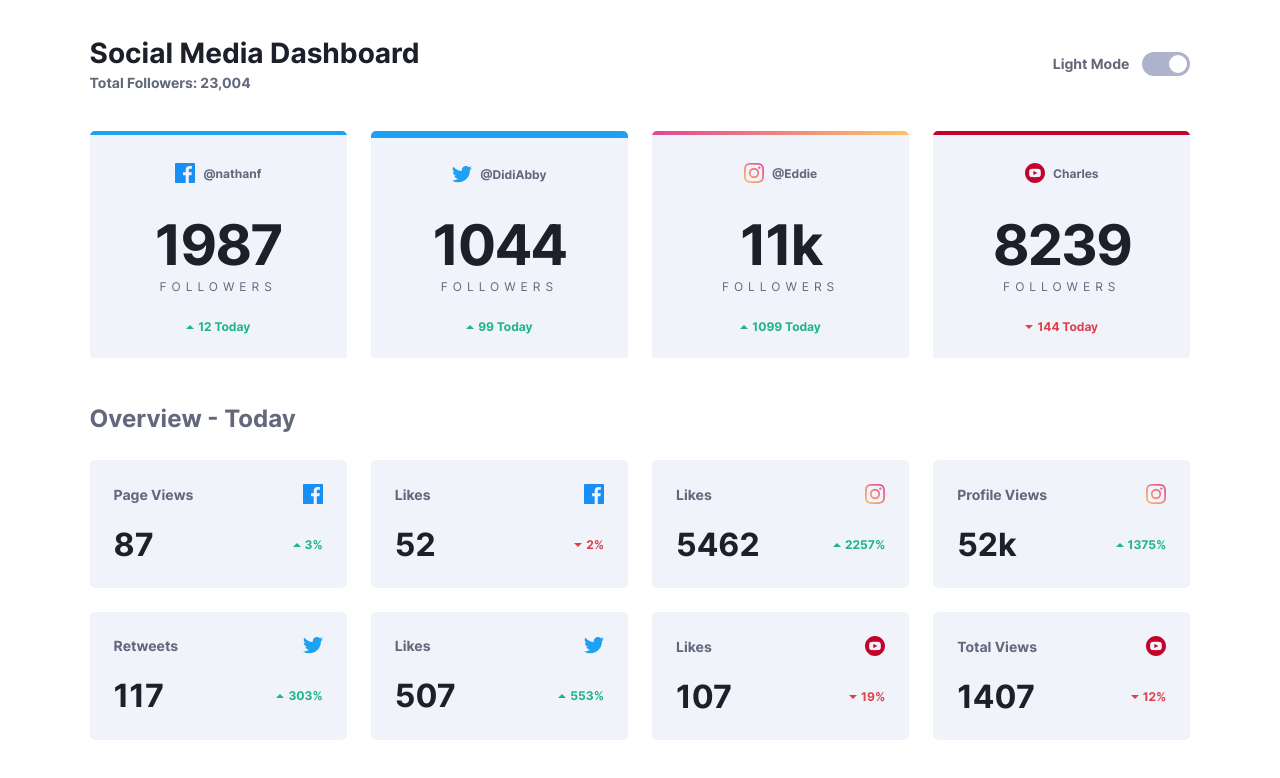
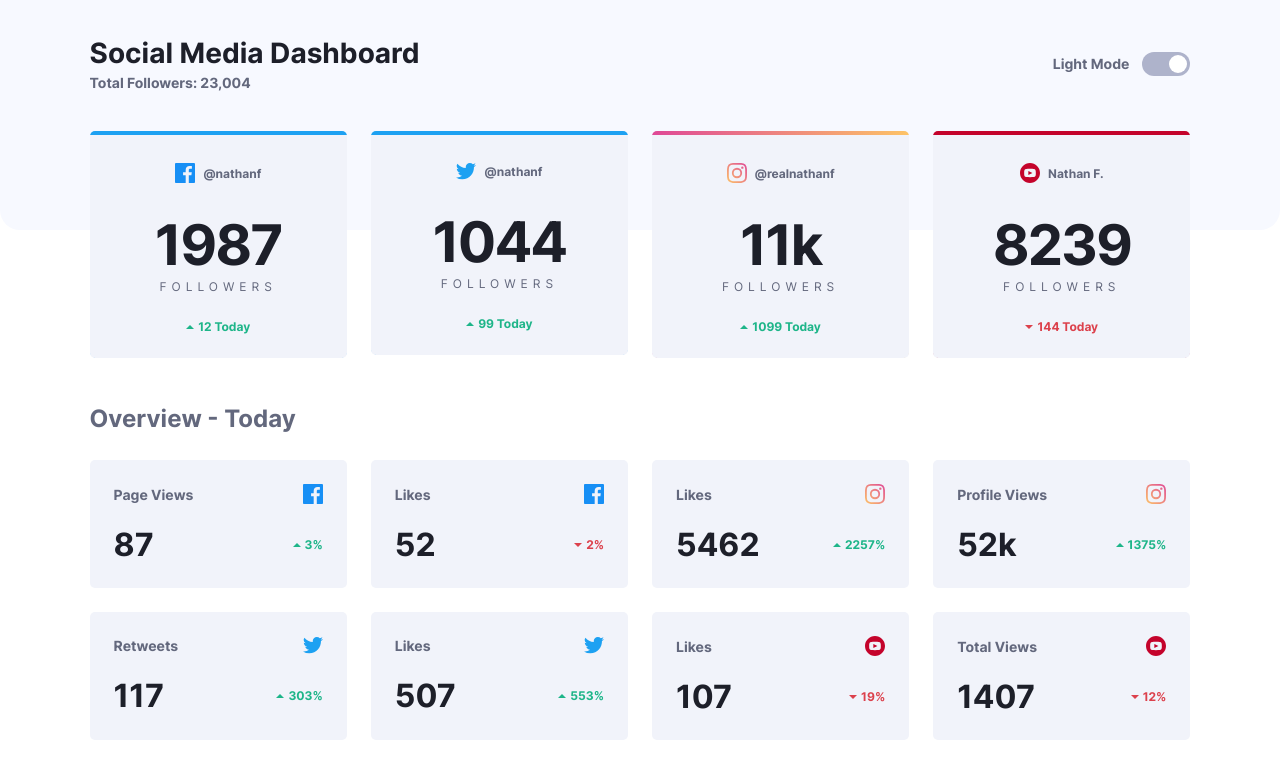
Before and after one commit to ScarAgathor/sm-dashboard-frontend-mentor, a plain HTML site: page index.html in a window 1280 px wide. Drawn offline with Linux system fonts and the light colour scheme.

Commit message:
Completed project with compiled css file for easier reading

```diff
--- a/app.js
+++ b/app.js
@@ -1,6 +1,7 @@
 const theme = window.matchMedia("(prefers-color-scheme: dark)");
-const body = document.querySelector('[data-theme]');
+const body = document.querySelector('[data-body-theme]');
 const themeButton = document.getElementById('check');
+const bodyBg = document.querySelector('[data-bg-body');
 const themeName = document.querySelector('[data-theme-name]');
 const headingTitle = document.querySelector('[data-heading-title]');
 const headingText = document.querySelector('[data-heading-text]');
@@ -14,7 +15,7 @@ const statTitle = document.querySelectorAll('[data-stat-title');
 const statValue = document.querySelectorAll('[data-stat-value]');
 
 window.onload = () => {
-    // Theme switching Logic for page load
+    // Theme switching Logic for on page load
     if(theme.matches) {
         setDarkTheme();
         themeButton.checked = false;
@@ -33,11 +34,11 @@ themeButton.addEventListener('click', () => {
     }
 })
 
-
-
 function setDarkTheme() {
     body.classList.add('body--dark');
     body.classList.remove('body--light');
+    bodyBg.classList.add('body__bg--dark');
+    bodyBg.classList.remove('body__bg--light');
     headingTitle.classList.add('heading__title--dark');
     headingTitle.classList.remove('heading__title--light');
     headingText.classList.add('heading__text--dark');
@@ -72,6 +73,8 @@ function setDarkTheme() {
 function setLightTheme() {
     body.classList.remove('body--dark');
     body.classList.add('body--light');
+    bodyBg.classList.remove('body__bg--dark');
+    bodyBg.classList.add('body__bg--light');
     headingTitle.classList.remove('heading__title--dark');
     headingTitle.classList.add('heading__title--light');
     headingText.classList.remove('heading__text--dark');
--- a/index.html
+++ b/index.html
@@ -7,7 +7,10 @@
     <link rel="stylesheet" href="styles/style.css">
     <script src="app.js" defer></script>
 </head>
-<body class="body--dark" data-theme="dark">
+<body class="body--dark" data-body-theme="dark">
+
+    <div class="body__bg body__bg--dark" data-bg-body></div>
+
     <header>
         <div class="heading">
             <h1 class="heading__title heading__title--dark" data-heading-title>Social Media Dashboard</h1>
@@ -38,7 +41,7 @@
 
             <div class="account--twitter">
                 <div class="account account--dark" tabindex="0" data-account>
-                    <p class="account__username account__username--dark" data-account-username><img src="images/icon-twitter.svg" alt=""><span>@DidiAbby</span> </p>
+                    <p class="account__username account__username--dark" data-account-username><img src="images/icon-twitter.svg" alt=""><span>@nathanf</span> </p>
                     <p class="account__value account__value--dark" data-account-value>1044</p>
                     <p class="account__logo account__logo--dark" data-account-logo>FOLLOWERS</p>
                     <p class="performance performance--green"><img src="images/icon-up.svg" alt="">99 Today</p>
@@ -47,7 +50,7 @@
 
             <div class="account--instagram">
                 <div class="account account--dark" tabindex="0" data-account>
-                    <p class="account__username account__username--dark" data-account-username><img src="images/icon-instagram.svg" alt=""><span>@Eddie</span></p>
+                    <p class="account__username account__username--dark" data-account-username><img src="images/icon-instagram.svg" alt=""><span>@realnathanf</span></p>
                     <p class="account__value account__value--dark" data-account-value>11k</p>
                     <p class="account__logo account__logo--dark" data-account-logo>FOLLOWERS</p>
                     <p class="performance performance--green"><img src="images/icon-up.svg" alt="">1099 Today</p>
@@ -56,7 +59,7 @@
 
             <div class="account--youtube">
                 <div class="account account--dark" tabindex="0" data-account>
-                    <p class="account__username account__username--dark" data-account-username><img src="images/icon-youtube.svg" alt=""><span>Charles</span></p>
+                    <p class="account__username account__username--dark" data-account-username><img src="images/icon-youtube.svg" alt=""><span>Nathan F.</span></p>
                     <p class="account__value account__value--dark" data-account-value>8239</p>
                     <p class="account__logo account__logo--dark" data-account-logo>FOLLOWERS</p>
                     <p class="performance performance--red"><img src="images/icon-down.svg" alt="">144 Today</p>
@@ -162,13 +165,3 @@
 
 </body>
 </html>
-
-<!--
-Things used
-
-scss
-prefer-color-scheme in js logic
-BEM
-JS
-
--->
--- a/styles/style.scss
+++ b/styles/style.scss
@@ -7,11 +7,11 @@
     background: $bgColor;
     height: 227px;
     border-radius: 5px;
+    border-bottom-left-radius: 7px;
+    border-bottom-right-radius: 7px;
 }
 
-// Add background image from figma on body
-
-$body-bg-dark: #20222f;
+$body-bg-dark: #1d1f29;
 $body-bg-light: #ffffff;
 $card-bg-dark: #252b42;
 $card-bg-dark-interact: #333a55;
@@ -28,14 +28,34 @@ body {
     width: 100%;
     height: 100vh;
     padding: 36px clamp(25px, 7vw, 160px);
+    position: relative;
+
+    .body__bg {
+        position: absolute;
+        width: 100%;
+        height: 230px;
+        border-bottom-left-radius: 20px;
+        border-bottom-right-radius: 20px;
+        z-index: -1;
+        top: 0;
+        left: 0;
+    }
 }
 
 .body--dark {
     background-color: $body-bg-dark;
+
+    .body__bg--dark {
+        background-color: #20222f;
+    }
 }
 
 .body--light {
     background-color: $body-bg-light;
+
+    .body__bg--light {
+        background-color: #f7f9ff;
+    }
 }
 
 header {
@@ -187,8 +207,8 @@ main {
 .account {
     display: grid;
     justify-content: center;
-    border-bottom-left-radius: 3px;
-    border-bottom-right-radius: 3px;
+    border-bottom-left-radius: 5px;
+    border-bottom-right-radius: 5px;
     padding: 28px 0 24px 0;
     text-align: center;
 
@@ -262,6 +282,7 @@ main {
 
 .account--twitter {
     @include accountBackground(#1da1f2);
+    height: 224px;
 }
 
 .account--instagram {
```
Also changed, not shown: styles/_initial.scss (renamed from styles/initial.css), styles/style.css, 2 other files.
